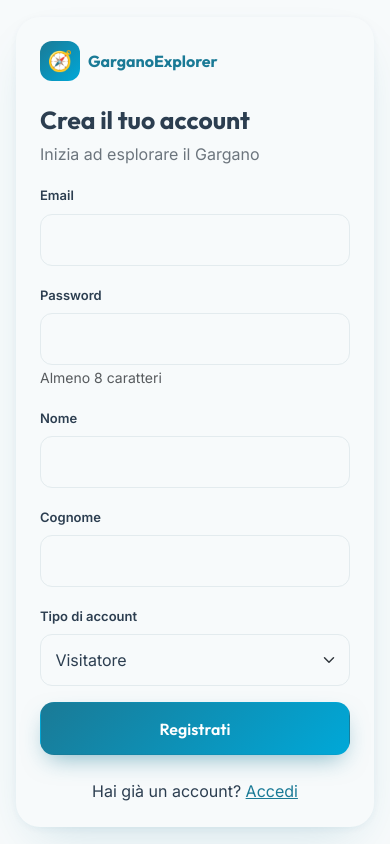
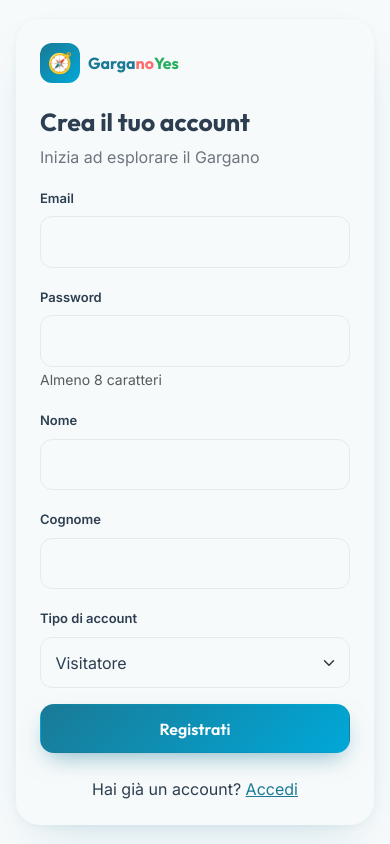
Before and after one commit to biagiocota24/garganoExplorer, a React (Vite) app in the folder frontend/: page /register in a window 390 px wide. Built offline with nearby package versions, Linux system fonts and the light colour scheme; no server answers.

Commit message:
feat(frontend): add home page, button variables and closable mobile navbar

```diff
--- a/frontend/src/components/AppLayout.tsx
+++ b/frontend/src/components/AppLayout.tsx
@@ -1,8 +1,12 @@
 import { Button, Container, Nav, Navbar } from "react-bootstrap";
 import { Link, NavLink, Outlet, useNavigate } from "react-router";
 import { useAuthStore } from "../stores/authStore";
+import { useEffect, useRef, useState } from "react";
 
 const AppLayout = () => {
+  const [expanded, setExpanded] = useState(false);
+  const navRef = useRef<HTMLElement>(null);
+
   const navigate = useNavigate();
   const user = useAuthStore((state) => state.user);
   const status = useAuthStore((state) => state.status);
@@ -10,12 +14,33 @@ const AppLayout = () => {
 
   const handleLogout = async () => {
     await logout();
+    setExpanded(false);
     navigate("/login");
   };
 
+  useEffect(() => {
+    if (!expanded) return;
+
+    const handleClickOutside = (event: PointerEvent) => {
+      if (navRef.current && !navRef.current.contains(event.target as Node)) {
+        setExpanded(false);
+      }
+    };
+    document.addEventListener("pointerdown", handleClickOutside);
+    return () =>
+      document.removeEventListener("pointerdown", handleClickOutside);
+  }, [expanded]);
+
   return (
     <>
-      <Navbar expand="lg" sticky="top" className="app-navbar">
+      <Navbar
+        ref={navRef}
+        expanded={expanded}
+        onToggle={setExpanded}
+        expand="lg"
+        sticky="top"
+        className="app-navbar"
+      >
         <Container fluid>
           <Navbar.Brand
             as={Link}
@@ -23,14 +48,24 @@ const AppLayout = () => {
             className="d-flex align-items-center gap-2"
           >
             <span className="auth-logo">🧭</span>
-            <span className="brand-text">GarganoExplorer</span>
+            <span className="brand-text">
+              Garga<span className="text-danger">no</span>
+              <span className="text-success">Yes</span>
+            </span>
           </Navbar.Brand>
 
           <Navbar.Toggle aria-controls="main-navbar" />
 
           <Navbar.Collapse id="main-navbar">
             <Nav className="me-auto">
-              <Nav.Link as={NavLink} to="/" end>
+              <Nav.Link
+                as={NavLink}
+                to="/"
+                end
+                onClick={() => {
+                  setExpanded(false);
+                }}
+              >
                 Home
               </Nav.Link>
             </Nav>
--- a/frontend/src/components/AuthLayout.tsx
+++ b/frontend/src/components/AuthLayout.tsx
@@ -13,12 +13,14 @@ function AuthLayout({ children }: AuthLayoutProps) {
         <div className="d-flex align-items-center gap-2">
           <span className="auth-logo">🧭</span>
           <span className="fs-4 fw-bold" style={{ fontFamily: "Outfit" }}>
-            GarganoExplorer
+            Garga<span className="text-danger">no</span>
+            <span className="text-success">Yes</span>
           </span>
         </div>
-
         <div style={{ maxWidth: 460 }}>
-          <h1 className="auth-hero-title mb-3">Scopri il Gargano, un'onda alla volta.</h1>
+          <h1 className="auth-hero-title mb-3">
+            Scopri il Gargano, un'onda alla volta.
+          </h1>
           <p className="fs-5 opacity-75 mb-0">
             Spiagge, borghi e sentieri raccontati da chi vive il territorio.
           </p>
@@ -34,8 +36,12 @@ function AuthLayout({ children }: AuthLayoutProps) {
             {/* Logo, solo su mobile */}
             <div className="d-flex d-lg-none align-items-center gap-2 mb-4">
               <span className="auth-logo">🧭</span>
-              <span className="fw-bold" style={{ fontFamily: "Outfit", color: "var(--ge-primary)" }}>
-                GarganoExplorer
+              <span
+                className="fw-bold"
+                style={{ fontFamily: "Outfit", color: "var(--ge-primary)" }}
+              >
+                Garga<span className="text-danger">no</span>
+                <span className="text-success">Yes</span>
               </span>
             </div>
             {children}
--- a/frontend/src/index.css
+++ b/frontend/src/index.css
@@ -9,6 +9,8 @@
   --ge-bg: #f7fafb;
   --ge-tint: #eaf6f9;
   --ge-gradient: linear-gradient(135deg, #1a7a96, #00a8d8);
+  --ge-gradient-danger: linear-gradient(135deg, #d93f45, #ff6b6b);
+  --ge-gradient-success: linear-gradient(135deg, #1f8f52, #34c47a);
 
   /* 2. Le variabili di Bootstrap, collegate ai nostri valori */
   --bs-body-font-family: "Inter", sans-serif;
@@ -28,32 +30,107 @@
 }
 
 /* 3. Titoli in Outfit */
-h1, h2, h3, h4, h5, h6 {
+h1,
+h2,
+h3,
+h4,
+h5,
+h6 {
   font-family: "Outfit", sans-serif;
   font-weight: 700;
   color: var(--ge-text);
 }
 
-/* 4. Pulsante principale: Bootstrap usa variabili proprie per i pulsanti */
+/* ===== Pulsanti: base comune ===== */
+.btn {
+  --bs-btn-padding-y: 0.7rem;
+  --bs-btn-padding-x: 1.25rem;
+  --bs-btn-font-family: "Outfit", sans-serif;
+  --bs-btn-font-weight: 600;
+  --bs-btn-border-radius: 14px;
+  --bs-btn-focus-box-shadow: 0 0 0 4px rgba(0, 168, 216, 0.25);
+  transition:
+    transform 0.2s ease,
+    box-shadow 0.3s ease,
+    background-color 0.2s ease;
+}
+
+.btn:hover:not(:disabled) {
+  transform: translateY(-2px);
+}
+
+.btn:active:not(:disabled) {
+  transform: translateY(0);
+}
+
+/* Le taglie vanno ridefinite: le nostre regole su .btn
+   verrebbero altrimenti prima di quelle di Bootstrap */
+.btn-sm {
+  --bs-btn-padding-y: 0.4rem;
+  --bs-btn-padding-x: 0.9rem;
+  --bs-btn-border-radius: 10px;
+  --bs-btn-font-size: 0.875rem;
+}
+
+.btn-lg {
+  --bs-btn-padding-y: 0.9rem;
+  --bs-btn-padding-x: 1.6rem;
+  --bs-btn-border-radius: 16px;
+  --bs-btn-font-size: 1.1rem;
+}
+
+/* ===== Varianti a sfumatura ===== */
+.btn-primary,
+.btn-danger,
+.btn-success {
+  --bs-btn-color: #fff;
+  --bs-btn-hover-color: #fff;
+  --bs-btn-active-color: #fff;
+  --bs-btn-disabled-color: #fff;
+  --bs-btn-border-color: transparent;
+  --bs-btn-hover-border-color: transparent;
+  --bs-btn-active-border-color: transparent;
+  --bs-btn-disabled-border-color: transparent;
+  --bs-btn-disabled-opacity: 0.6;
+}
+
+/* Blu: azione principale */
 .btn-primary {
   --bs-btn-bg: var(--ge-primary);
-  --bs-btn-border-color: transparent;
   --bs-btn-hover-bg: var(--ge-primary);
-  --bs-btn-hover-border-color: transparent;
   --bs-btn-active-bg: var(--ge-primary);
   --bs-btn-disabled-bg: var(--ge-primary);
-  --bs-btn-disabled-border-color: transparent;
   background-image: var(--ge-gradient);
-  border-radius: 14px;
-  padding: 0.85rem 1rem;
-  font-family: "Outfit", sans-serif;
-  font-weight: 600;
   box-shadow: 0 10px 24px -8px rgba(26, 122, 150, 0.55);
-  transition: transform 0.2s ease, box-shadow 0.3s ease;
 }
 .btn-primary:hover:not(:disabled) {
-  transform: translateY(-2px);
   box-shadow: 0 14px 28px -8px rgba(26, 122, 150, 0.6);
+}
+
+/* Rosso: azioni distruttive (eliminare, annullare) */
+.btn-danger {
+  --bs-btn-bg: #d93f45;
+  --bs-btn-hover-bg: #d93f45;
+  --bs-btn-active-bg: #d93f45;
+  --bs-btn-disabled-bg: #d93f45;
+  background-image: var(--ge-gradient-danger);
+  box-shadow: 0 10px 24px -8px rgba(217, 63, 69, 0.5);
+}
+.btn-danger:hover:not(:disabled) {
+  box-shadow: 0 14px 28px -8px rgba(217, 63, 69, 0.55);
+}
+
+/* Verde: conferme (salvare, pubblicare) */
+.btn-success {
+  --bs-btn-bg: #1f8f52;
+  --bs-btn-hover-bg: #1f8f52;
+  --bs-btn-active-bg: #1f8f52;
+  --bs-btn-disabled-bg: #1f8f52;
+  background-image: var(--ge-gradient-success);
+  box-shadow: 0 10px 24px -8px rgba(31, 143, 82, 0.5);
+}
+.btn-success:hover:not(:disabled) {
+  box-shadow: 0 14px 28px -8px rgba(31, 143, 82, 0.55);
 }
 
 /* 5. Campi dei form */
@@ -76,7 +153,6 @@ h1, h2, h3, h4, h5, h6 {
   border-color: var(--ge-accent);
   box-shadow: 0 0 0 4px rgba(0, 168, 216, 0.12);
 }
-
 
 /* Pagine di accesso */
 .auth-hero {
@@ -195,3 +271,18 @@ h1, h2, h3, h4, h5, h6 {
   padding: 0.35rem 0.75rem;
   font-size: 0.8rem;
 }
+
+/* Home */
+.home-hero {
+  border-radius: 24px;
+  padding: clamp(2rem, 6vw, 4.5rem);
+  color: #fff;
+  background:
+    linear-gradient(160deg, rgba(20, 90, 120, 0.9), rgba(0, 150, 190, 0.7)),
+    url("/gargano.jpg") center / cover;
+}
+
+.home-hero .lead {
+  max-width: 560px;
+  opacity: 0.85;
+}
--- a/frontend/src/pages/HomePage.tsx
+++ b/frontend/src/pages/HomePage.tsx
@@ -1,5 +1,38 @@
+import { useAuthStore } from "../stores/authStore";
+import { Link } from "react-router";
+
 const HomePage = function () {
-  return <h1>HOME PAGE</h1>;
+  const status = useAuthStore((state) => state.status);
+  const user = useAuthStore((state) => state.user);
+
+  return (
+    <section className="home-hero mt-5">
+      <h1 className="auth-hero-title">Scopri il Gargano, un passo alla volta</h1>
+      <p className="lead mb-4">
+        La piattaforma GarganoYes ti accompagna passo passo alla scoperta di
+        questo bellissimo territorio. Esplora qui le principali attrazioni e
+        qualsiasi info sul territorio
+      </p>
+      {status === "anonymous" && (
+        <div className="d-flex flex-wrap gap-2">
+          <Link to="/register" className="btn btn-light btn-lg">
+            Crea un account
+          </Link>
+          <Link to="/login" className="btn btn-outline-light btn-lg">
+            Accedi
+          </Link>
+        </div>
+      )}
+      {status === "authenticated" && user && (
+        <div>
+          <h3 className="text-light mb-3">Ciao {user.firstName}</h3>
+          <Link className="btn btn-light btn-lg" to="/profile">
+            Vai al profilo
+          </Link>
+        </div>
+      )}
+    </section>
+  );
 };
 
 export default HomePage;
```
